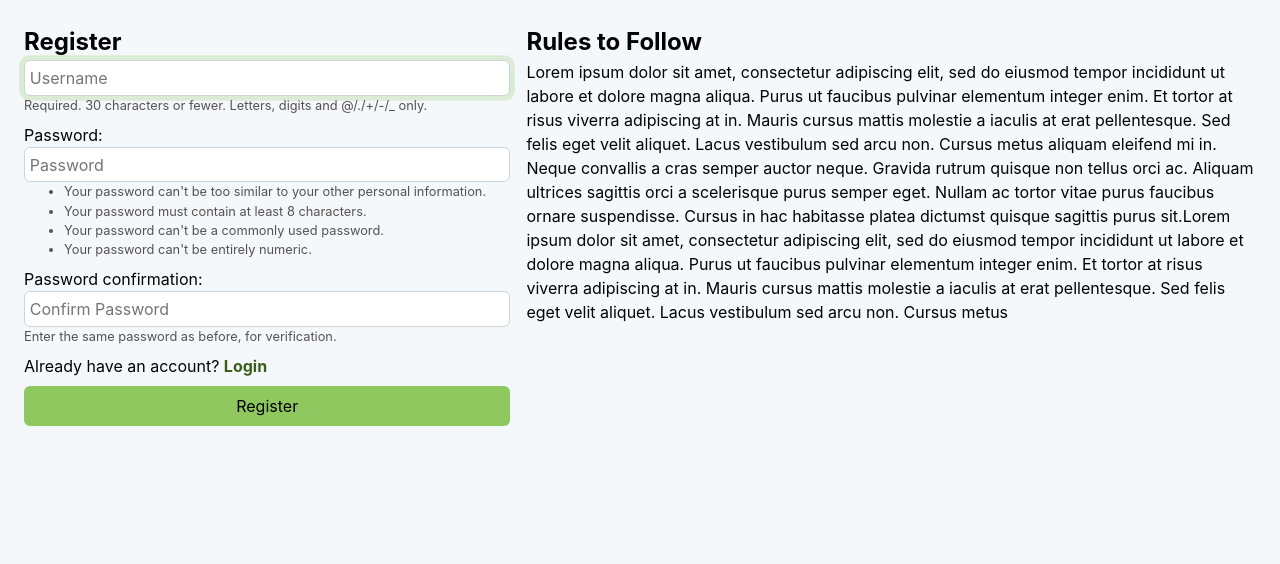
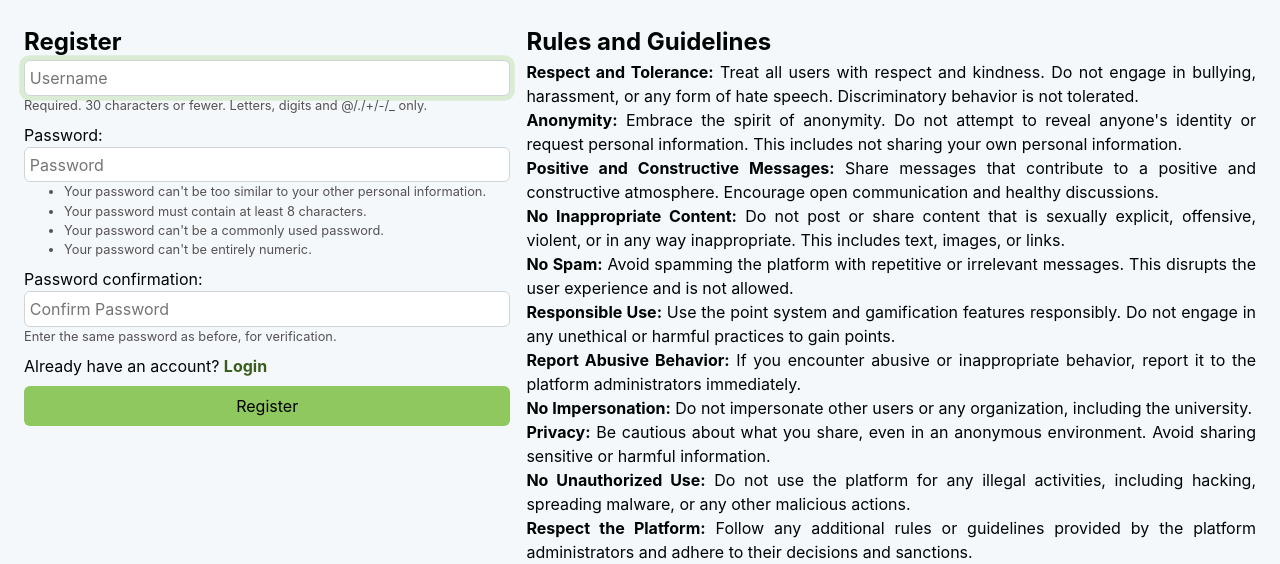
Before and after one commit to Jiseeeh/cvsu-anon, a Django app: page /register/ in a window 1280 px wide. Shown: the part 60-624 px from the top of the page. Run offline with Django 4.2, Linux system fonts and the light colour scheme.

Commit message:
refractor: :recycle: re use extracted rules

```diff
--- a/cvsu_anon_app/templates/register.html
+++ b/cvsu_anon_app/templates/register.html
@@ -37,17 +37,7 @@
         </form>
     </section>
     <section class="right-section">
-        <h1>Rules to Follow</h1>
-        <p>Lorem ipsum dolor sit amet, consectetur adipiscing elit, sed do eiusmod tempor incididunt ut labore et dolore
-            magna aliqua. Purus ut faucibus pulvinar elementum integer enim. Et tortor at risus viverra adipiscing at
-            in. Mauris cursus mattis molestie a iaculis at erat pellentesque. Sed felis eget velit aliquet. Lacus
-            vestibulum sed arcu non. Cursus metus aliquam eleifend mi in. Neque convallis a cras semper auctor neque.
-            Gravida rutrum quisque non tellus orci ac. Aliquam ultrices sagittis orci a scelerisque purus semper eget.
-            Nullam ac tortor vitae purus faucibus ornare suspendisse. Cursus in hac habitasse platea dictumst quisque
-            sagittis purus sit.Lorem ipsum dolor sit amet, consectetur adipiscing elit, sed do eiusmod tempor incididunt
-            ut labore et dolore magna aliqua. Purus ut faucibus pulvinar elementum integer enim. Et tortor at risus
-            viverra adipiscing at in. Mauris cursus mattis molestie a iaculis at erat pellentesque. Sed felis eget velit
-            aliquet. Lacus vestibulum sed arcu non. Cursus metus </p>
+        {% include 'rules.html' %}
     </section>
 </main>
 
```
Also changed, not shown: cvsu_anon_app/templates/login.html (+1 -12 lines), cvsu_anon_app/templates/send_anon.html (+1 -10 lines).
